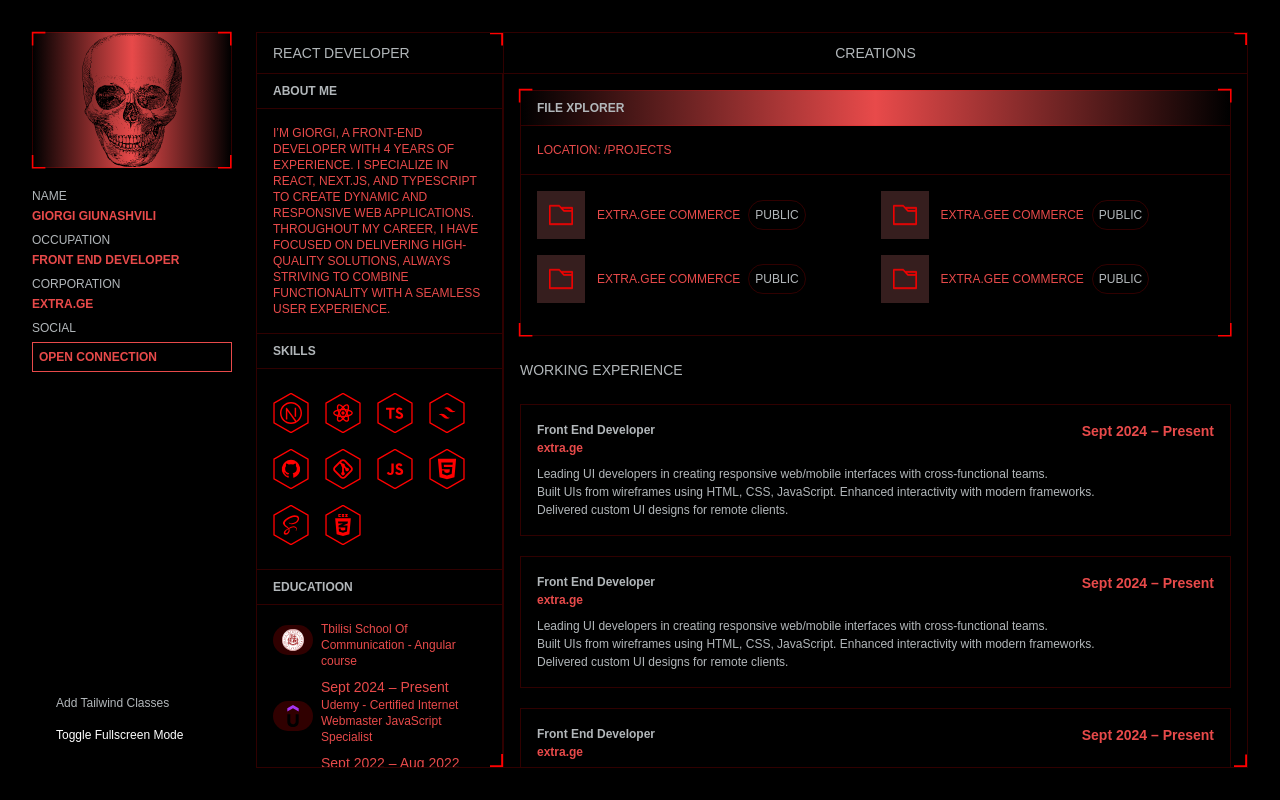
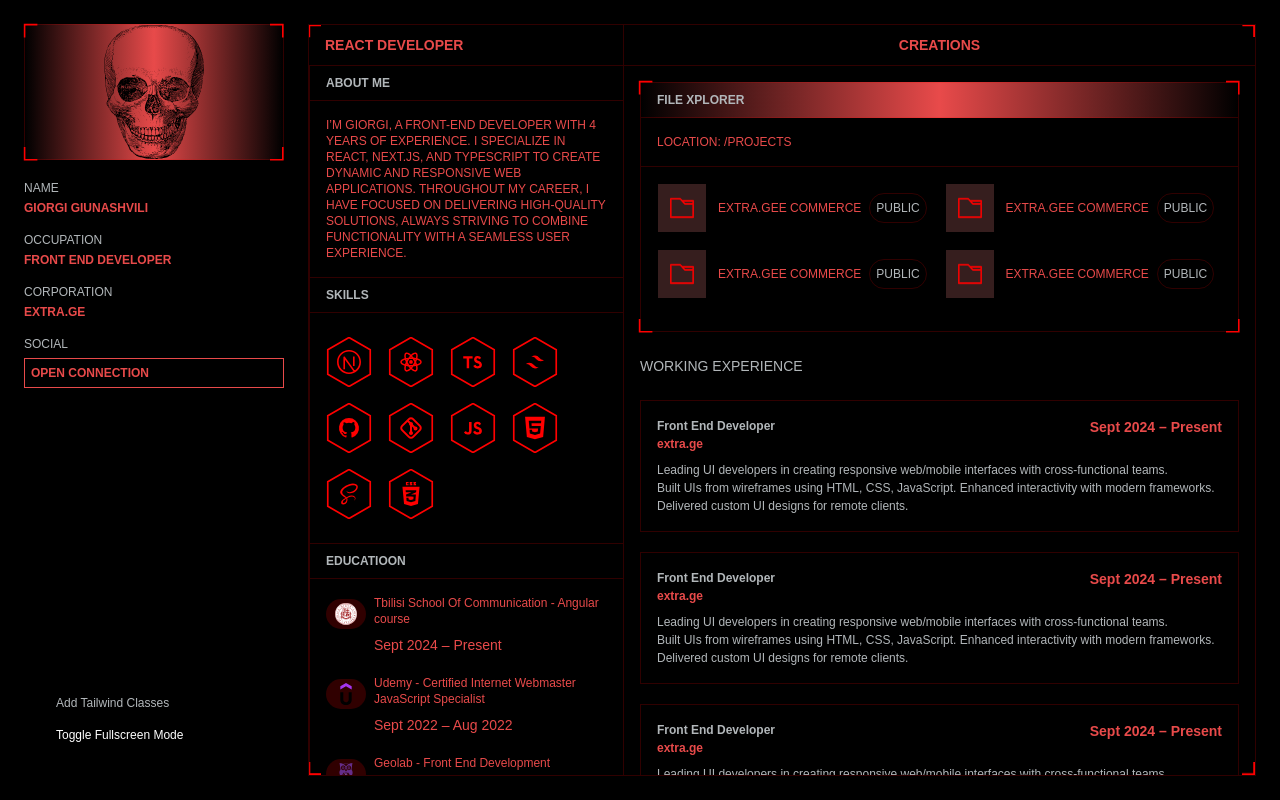
Before and after one commit to GGiunashvili/portfolio, a Next.js app in the folder web-app/: page / in a window 1280 px wide. Built offline with nearby package versions, Linux system fonts and the light colour scheme.

Commit message:
update grid 2.0 positions and stucture

```diff
--- a/web-app/app/page.tsx
+++ b/web-app/app/page.tsx
@@ -44,7 +44,7 @@ const App: React.FC = () => {
   };
 
   return (
-    <div className="flex p-[32px] h-screen w-full">
+    <div className="flex p-[24px] h-screen w-full">
       <div className="max-w-[300px] mr-[24px]">
         <Profile />
       </div>
--- a/web-app/components/About.tsx
+++ b/web-app/components/About.tsx
@@ -2,8 +2,8 @@ import React from "react";
 
 export default function About() {
   return (
-    <div className="overflow-hidden relative col-span-3 border border-l-0 border-[#FE010130]  ">
-      <p className="border-l border-[#FE010130] py-[10px] px-[16px] font-medium text-sm">
+    <div className="overflow-hidden relative col-span-4 border border-r-0 border-[#FE010130]  ">
+      <p className="border-r border-[#FE010130] py-[10px] px-[16px] text-sm text-red font-bold">
         REACT DEVELOPER
       </p>
       <div className="overflow-scroll h-[calc(100%-38px)] border border-b-0 border-[#FE010130]">
@@ -39,8 +39,8 @@ export default function About() {
                   className="hover:rotate-[360deg] transition-transform duration-[1000ms]"
                   style={{
                     stroke: "red",
-                    height: "40px",
-                    width: "36px",
+                    height: "50px",
+                    width: "46px",
                   }}
                   fill="none"
                   height="20px"
@@ -63,7 +63,7 @@ export default function About() {
                     left: "50%",
                     transform: "translate(-50%, -50%)",
                     height: "24px",
-                    width: "22px",
+                    width: "24px",
                     fill: "red", // Using the CSS variable for fill color
                   }}
                   viewBox="0 0 15 15"
@@ -90,8 +90,8 @@ export default function About() {
                   className="hover:rotate-[360deg] transition-transform duration-[1000ms]"
                   style={{
                     stroke: "red",
-                    height: "40px",
-                    width: "36px",
+                    height: "50px",
+                    width: "46px",
                   }}
                   fill="none"
                   height="20px"
@@ -114,7 +114,7 @@ export default function About() {
                     left: "50%",
                     transform: "translate(-50%, -50%)",
                     height: "24px",
-                    width: "22px",
+                    width: "24px",
                     fill: "red", // Using the CSS variable for fill color
                   }}
                   viewBox="0 0 24 24"
@@ -139,8 +139,8 @@ export default function About() {
                   className="hover:rotate-[360deg] transition-transform duration-[1000ms]"
                   style={{
                     stroke: "red",
-                    height: "40px",
-                    width: "36px",
+                    height: "50px",
+                    width: "46px",
                   }}
                   fill="none"
                   height="20px"
@@ -162,7 +162,7 @@ export default function About() {
                     left: "50%",
                     transform: "translate(-50%, -50%)",
                     height: "24px",
-                    width: "22px",
+                    width: "24px",
                     fill: "red", // Using the CSS variable for fill color
                   }}
                   viewBox="0 0 32 32"
@@ -189,8 +189,8 @@ export default function About() {
                   className="hover:rotate-[360deg] transition-transform duration-[1000ms]"
                   style={{
                     stroke: "red",
-                    height: "40px",
-                    width: "36px",
+                    height: "50px",
+                    width: "46px",
                   }}
                   fill="none"
                   height="20px"
@@ -213,7 +213,7 @@ export default function About() {
                     left: "50%",
                     transform: "translate(-50%, -50%)",
                     height: "24px",
-                    width: "22px",
+                    width: "24px",
                     fill: "red", // Using the CSS variable for fill color
                   }}
                   viewBox="0 0 15 15"
@@ -243,8 +243,8 @@ export default function About() {
                   className="hover:rotate-[360deg] transition-transform duration-[1000ms]"
                   style={{
                     stroke: "red",
-                    height: "40px",
-                    width: "36px",
+                    height: "50px",
+                    width: "46px",
                   }}
                   fill="none"
                   height="20px"
@@ -267,7 +267,7 @@ export default function About() {
                     left: "50%",
                     transform: "translate(-50%, -50%)",
                     height: "24px",
-                    width: "22px",
+                    width: "24px",
                     fill: "red", // Using the CSS variable for fill color
                   }}
                   viewBox="0 0 24 24"
@@ -292,8 +292,8 @@ export default function About() {
                   className="hover:rotate-[360deg] transition-transform duration-[1000ms]"
                   style={{
                     stroke: "red",
-                    height: "40px",
-                    width: "36px",
+                    height: "50px",
+                    width: "46px",
                   }}
                   fill="none"
                   height="20px"
@@ -316,7 +316,7 @@ export default function About() {
                     left: "50%",
                     transform: "translate(-50%, -50%)",
                     height: "24px",
-                    width: "22px",
+                    width: "24px",
                     fill: "red", // Using the CSS variable for fill color
                   }}
                   viewBox="0 0 24 24"
@@ -346,8 +346,8 @@ export default function About() {
                   className="hover:rotate-[360deg] transition-transform duration-[1000ms]"
                   style={{
                     stroke: "red",
-                    height: "40px",
-                    width: "36px",
+                    height: "50px",
+                    width: "46px",
                   }}
                   fill="none"
                   height="20px"
@@ -369,7 +369,7 @@ export default function About() {
                     left: "50%",
                     transform: "translate(-50%, -50%)",
                     height: "24px",
-                    width: "22px",
+                    width: "24px",
                     fill: "red", // Using the CSS variable for fill color
                   }}
                   width="800px"
@@ -395,8 +395,8 @@ export default function About() {
                   className="hover:rotate-[360deg] transition-transform duration-[1000ms]"
                   style={{
                     stroke: "red",
-                    height: "40px",
-                    width: "36px",
+                    height: "50px",
+                    width: "46px",
                   }}
                   fill="none"
                   height="20px"
@@ -419,7 +419,7 @@ export default function About() {
                     left: "50%",
                     transform: "translate(-50%, -50%)",
                     height: "24px",
-                    width: "22px",
+                    width: "24px",
                     fill: "red", // Using the CSS variable for fill color
                   }}
                   viewBox="0 0 17 17"
@@ -446,8 +446,8 @@ export default function About() {
                   className="hover:rotate-[360deg] transition-transform duration-[1000ms]"
                   style={{
                     stroke: "red",
-                    height: "40px",
-                    width: "36px",
+                    height: "50px",
+                    width: "46px",
                   }}
                   fill="none"
                   height="20px"
@@ -470,7 +470,7 @@ export default function About() {
                     left: "50%",
                     transform: "translate(-50%, -50%)",
                     height: "24px",
-                    width: "22px",
+                    width: "24px",
                     fill: "red", // Using the CSS variable for fill color
                   }}
                   viewBox="0 0 32 32"
@@ -495,8 +495,8 @@ export default function About() {
                   className="hover:rotate-[360deg] transition-transform duration-[1000ms]"
                   style={{
                     stroke: "red",
-                    height: "40px",
-                    width: "36px",
+                    height: "50px",
+                    width: "46px",
                   }}
                   fill="none"
                   height="20px"
@@ -519,7 +519,7 @@ export default function About() {
                     left: "50%",
                     transform: "translate(-50%, -50%)",
                     height: "24px",
-                    width: "22px",
+                    width: "24px",
                     fill: "red", // Using the CSS variable for fill color
                   }}
                   fill="#000000"
@@ -552,7 +552,7 @@ export default function About() {
               <p className=" text-md font-bold border-b border-[#FE010130] py-[8px] px-[16px]">
                 EDUCATIOON
               </p>{" "}
-              <div className="p-[16px] text-red">
+              <div className="grid gap-[20px] p-[16px] text-red">
                 <div className="flex gap-[8px] items-start">
                   <img
                     className="rounded-full min-w-[40px] h-[30px] mt-[4px] p-1 bg-[#FE010130]"
@@ -621,7 +621,8 @@ export default function About() {
             style={{
               position: "absolute",
               top: "-0.1rem",
-              right: "-0.1rem",
+              left: "-0.1rem",
+              rotate: "-90deg",
               stroke: "red",
               zIndex: 3,
               // backgroundColor: "red", // Uncomment if background color is needed
@@ -643,7 +644,9 @@ export default function About() {
             style={{
               position: "absolute",
               bottom: "-0.1rem",
-              right: "-0.1rem",
+              left: "-0.1rem",
+              rotate: "90deg",
+
               stroke: "red",
               zIndex: 3,
               // backgroundColor: "red", // Uncomment if background color is needed
--- a/web-app/components/Education.tsx
+++ b/web-app/components/Education.tsx
@@ -2,12 +2,12 @@ import React from "react";
 import { useState } from "react";
 export default function Education() {
   return (
-    <div className="relative col-span-9 grid grid-cols-9 border border-l-0 border-[#FE010130] overflow-hidden">
-      <div className="flex justify-center items-center col-span-9 border-b border-[#FE010130] py-[10px]">
-        <p className="text-sm">CREATIONS</p>
+    <div className="relative col-span-8 grid grid-cols-8 border border-l-0 border-[#FE010130] overflow-hidden">
+      <div className="flex justify-center items-center col-span-8 border-b border-[#FE010130] py-[10px]">
+        <p className="text-sm text-red font-bold">CREATIONS</p>
       </div>
 
-      <div className="col-span-9 relative  flex flex-col  p-[16px] overflow-scroll">
+      <div className="col-span-8 relative  flex flex-col  p-[16px] overflow-scroll">
         {" "}
         <div className="relative mb-[24px]">
           <p className="border border-[#FE010130] py-[8px] px-[16px] font-bold text-md bg-gradient-to-r from-black via-red to-black">
@@ -16,11 +16,11 @@ export default function Education() {
           <p className="text-xs text-red p-[16px] uppercase border border-b-0 border-t-0 border-[#FE010130] bg-black">
             LOCATION: /PROJECTS
           </p>
-          <div className="grid grid-cols-6 flex-wrap gap-x-[10px]  text-xs text-red p-[16px] uppercase border border-[#FE010130] bg-black">
+          <div className="grid grid-cols-8 flex-wrap gap-x-[10px]  text-xs text-red p-[16px] uppercase border border-[#FE010130] bg-black">
             {Array.from({ length: 4 }).map((_, index) => (
               <div
                 key={index}
-                className="flex items-center mb-4 col-span-3 hover:bg-[#D9363642]"
+                className="flex items-center mb-4 col-span-4 hover:bg-[#D9363642] border border-transparent hover:border-[#FE010130]"
               >
                 <div className="flex items-center justify-center bg-[#F7888838] w-[48px] h-[48px]">
                   <svg
@@ -162,7 +162,7 @@ export default function Education() {
 
                   transition: "transform 0.3s ease", // Optional: for smooth transition
                 }}
-                className="group hover:bg-[#D9363642] hover:border-black flex justify-between flex-col items-start border border-[#FE010130] mb-[20px] p-[16px]"
+                className="relative group hover:bg-[#D9363642] hover:border-black flex justify-between flex-col items-start border border-[#FE010130] mb-[20px] p-[16px]"
                 target="_blank"
                 rel="noopener noreferrer"
               >
@@ -190,6 +190,94 @@ export default function Education() {
                   </p>
                   <p>Delivered custom UI designs for remote clients.</p>
                 </div>
+                <svg
+                  className="hidden group-hover:flex"
+                  fill="none"
+                  height="0.9rem"
+                  viewBox="0 0 9 9"
+                  width="0.9rem"
+                  xmlns="http://www.w3.org/2000/svg"
+                  style={{
+                    position: "absolute",
+                    top: "-0.1rem",
+                    left: "-0.1rem",
+                    stroke: "red",
+                    zIndex: 3,
+                    // backgroundColor: "red", // Uncomment if background color is needed
+                  }}
+                >
+                  <path
+                    d="M1 9L1 1L9 1"
+                    stroke="current-color"
+                    strokeWidth="1"
+                  ></path>
+                </svg>
+                <svg
+                  className="hidden group-hover:flex"
+                  fill="none"
+                  height="0.9rem"
+                  viewBox="0 0 9 9"
+                  width="0.9rem"
+                  xmlns="http://www.w3.org/2000/svg"
+                  style={{
+                    position: "absolute",
+                    top: "-0.1rem",
+                    right: "-0.1rem",
+                    stroke: "red",
+                    zIndex: 3,
+                    // backgroundColor: "red", // Uncomment if background color is needed
+                  }}
+                >
+                  <path
+                    d="M0 1L8 1L8 9"
+                    stroke="current-color"
+                    strokeWidth="1"
+                  ></path>
+                </svg>
+                <svg
+                  className="hidden group-hover:flex"
+                  fill="none"
+                  height="0.9rem"
+                  viewBox="0 0 9 9"
+                  width="0.9rem"
+                  xmlns="http://www.w3.org/2000/svg"
+                  style={{
+                    position: "absolute",
+                    bottom: "-0.1rem",
+                    left: "-0.1rem",
+                    stroke: "red",
+                    zIndex: 3,
+                    // backgroundColor: "red", // Uncomment if background color is needed
+                  }}
+                >
+                  <path
+                    d="M9 8L1 8L0.999999 6.99382e-07"
+                    stroke="current-color"
+                    strokeWidth="1"
+                  ></path>
+                </svg>
+                <svg
+                  className="hidden group-hover:flex"
+                  fill="none"
+                  height="0.9rem"
+                  viewBox="0 0 9 9"
+                  width="0.9rem"
+                  xmlns="http://www.w3.org/2000/svg"
+                  style={{
+                    position: "absolute",
+                    bottom: "-0.1rem",
+                    right: "-0.1rem",
+                    stroke: "red",
+                    zIndex: 3,
+                    // backgroundColor: "red", // Uncomment if background color is needed
+                  }}
+                >
+                  <path
+                    d="M8 0L8 8L1.04907e-06 8"
+                    stroke="current-color"
+                    strokeWidth="1"
+                  ></path>
+                </svg>
               </a>
             );
           })}
--- a/web-app/components/Profile.tsx
+++ b/web-app/components/Profile.tsx
@@ -10,7 +10,7 @@ export default function Profile() {
 
   return (
     <div className="w-full">
-      <div className="w-[200px] relative bg-gradient-to-r from-black via-red to-black border border-[#FE010130] mb-[20px] shadow-lg shadow-red-500">
+      <div className="w-[260px] relative bg-gradient-to-r from-black via-red to-black border border-[#FE010130] mb-[20px] shadow-lg shadow-red-500">
         <Image
           className="m-auto"
           src="/2807482.svg" // Replace with the direct image URL
@@ -98,12 +98,12 @@ export default function Profile() {
 
       <div>
         {profileDetails.map((detail) => (
-          <div key={detail.label} className="mb-[8px]">
+          <div key={detail.label} className="mb-[16px]">
             <p className="text-xs font-normal mb-[4px]">{detail.label}</p>
             <p className="text-red text-xs font-bold">{detail.value}</p>
           </div>
         ))}
-        <div className="mb-[8px]">
+        <div className="mb-[16px]">
           <p className="text-xs font-normal mb-[6px]">SOCIAL</p>
           <p className="text-red text-xs font-bold border border-red p-[6px]">
             OPEN CONNECTION
```
